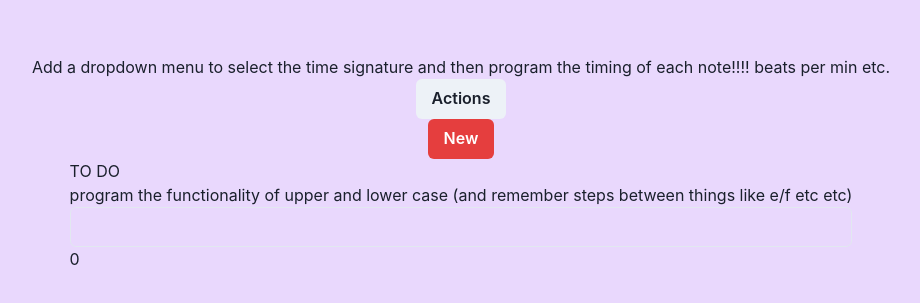
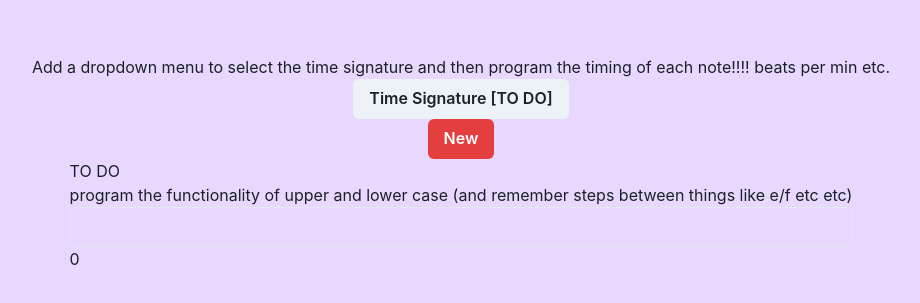
Before and after one commit to helloumma/Music-App, a Next.js app: page / in a window 1280 px wide. Shown: the part 237-540 px from the top of the page, without its empty margins (179-1099 px from the left). Built offline with nearby package versions, Linux system fonts and the light colour scheme.

Commit message:
few notes

```diff
--- a/pages/index.tsx
+++ b/pages/index.tsx
@@ -106,7 +106,7 @@ const Home: NextPage<Props> = (Props) => {
 					timing of each note!!!! beats per min etc.
 				</p>
 				<Menu>
-					<MenuButton as={Button}>Actions</MenuButton>
+					<MenuButton as={Button}>Time Signature [TO DO]</MenuButton>
 					<MenuList>
 						<MenuItem>Download</MenuItem>
 						<MenuItem>Create a Copy</MenuItem>
```
